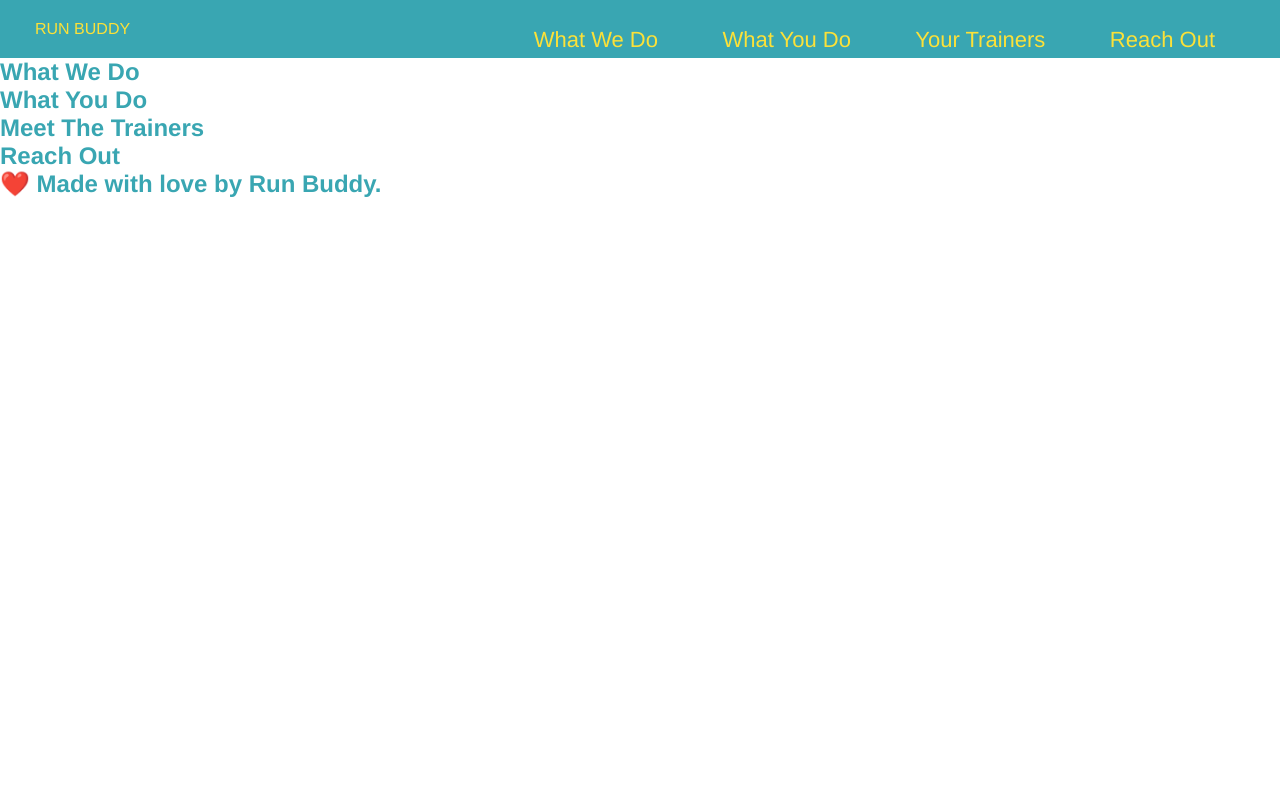
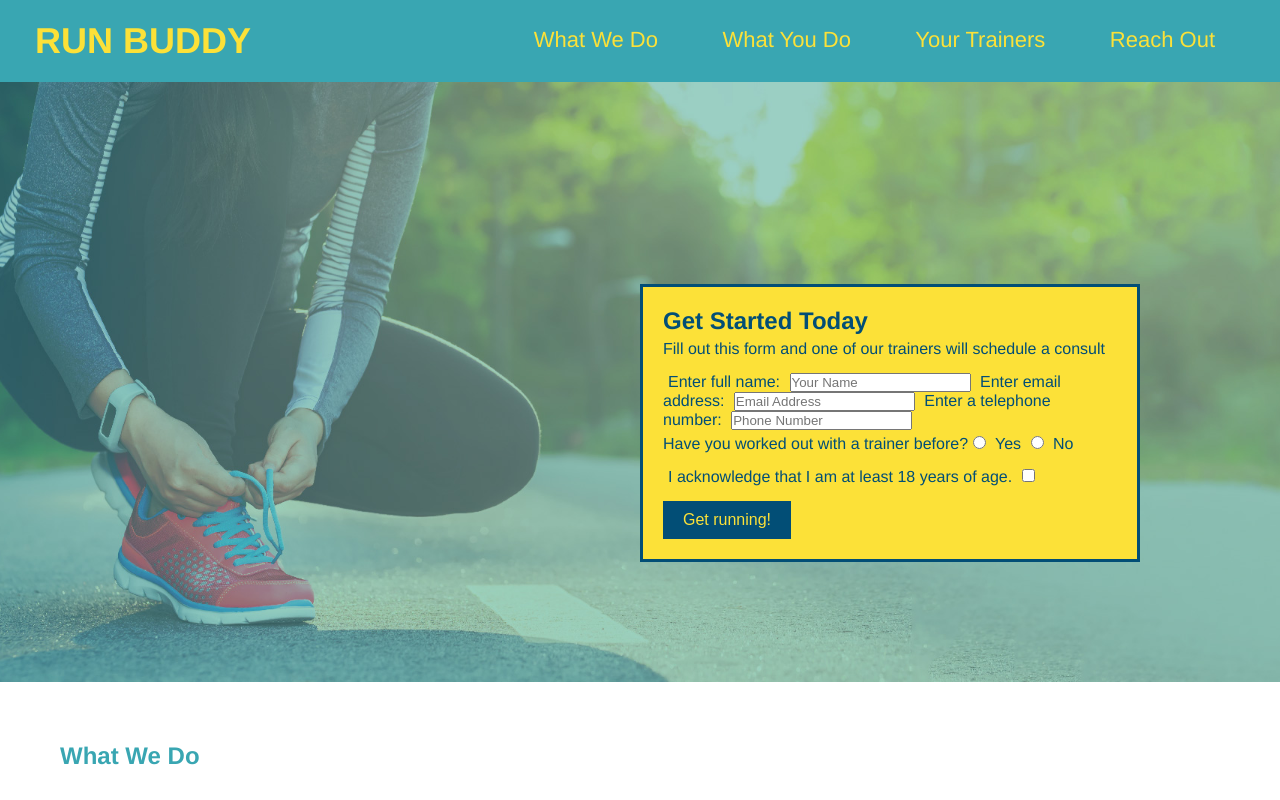
Before and after one commit to kjdodd91/run-buddy, a plain HTML site: page index.html in a window 1280 px wide. Shown: the top 800 px of the page. Drawn offline with Linux system fonts and the light colour scheme.

Commit message:
added css

```diff
--- a/assets/css/style.css
+++ b/assets/css/style.css
@@ -1,9 +1,8 @@
 * {
   margin: 0;
   padding: 0;
+  box-sizing: border-box;
 }
-
-
 
 body {
   /* more on this crazy alphanumerical value in a minute! */
@@ -24,7 +23,6 @@ header {
   margin: 0;
   display: inline;
 }
-
 header a {
   text-decoration: none;
   color: #fce138;
@@ -35,7 +33,6 @@ header {
   margin: 7px 0;
 }
 
-
 header nav ul li {
   display: inline;
 }
@@ -45,3 +42,84 @@ header {
   font-weight: lighter;
   font-size: 22px;
 }
+
+footer {
+  background: #fce138;
+  width: 100%;
+  padding: 40px 35px;
+}
+
+footer h2 {
+  display: inline;
+  color: #024e76;
+  font-size: 30px;
+  margin: 0;
+}
+
+footer div {
+  float: right;
+  line-height: 1.5;
+  text-align: right;
+}
+
+footer a {
+  color: #024e76;
+}
+
+section {
+  padding: 60px;
+
+}
+
+/* Hero Style Start */
+.hero {
+  background-image: url("../images/hero-bg.jpg");
+  height: 600px;
+  background-size: cover;
+  background-position: center;
+  position: relative;
+}
+/* Hero Style End */
+
+.hero-form {
+  border: 3px solid #024e76;
+  background-color: #fce138;
+  padding: 20px;
+  width: 500px;
+  color: #024e76;
+  position: absolute;
+  bottom: 120px;
+  right: 140px;
+}
+
+.hero-form h3 {
+  font-size: 24px;
+  margin: 0;
+}
+
+.hero-form p {
+  margin: 5px 0 15px 0;
+}
+
+.form-input {
+  border: 1px solid #024e76;
+  display: block;
+  padding: 7px 15px;
+  font-size: 16px;
+  color: #024e76;
+  width: 100%;
+  margin-bottom: 15px;
+}
+
+.hero-form label {
+  margin: 0 5px;
+}
+
+.hero-form button {
+  color: #fce138;
+  background-color: #024e76;
+  border: none;
+  padding: 10px 20px;
+  font-size: 16px;
+}
+/* HERO STYLES END */
--- a/index.html
+++ b/index.html
@@ -3,19 +3,18 @@
 
 <head>
   <meta charset="UTF-8" />
+  <title>Run Buddy</title>
   <link rel="stylesheet" href="./assets/css/style.css" />
-
-  <title>Run Buddy</title>
-
-
 </head>
 
 <body>
   <!-- navigation -->
   <header>
-
-        <a href="/">RUN BUDDY</a>
-      </h1>
+    <h1>
+      <a href="/">
+        RUN BUDDY
+      </a>
+    </h1>
     <nav>
       <!-- Unordered list element -->
       <ul>
@@ -38,7 +37,42 @@
   </header>
 
   <!-- hero/jumbotron -->
-  <section>
+  <section class="hero">
+    <div class="hero-form">
+      <h3>Get Started Today</h3>
+      <p>Fill out this form and one of our trainers will schedule a consult</p>
+    <!-- Add form element -->
+    <form>
+      <label for="name">Enter full name:</label>
+      <input type="text" placeholder="Your Name" name="name" id="name" />
+
+      <label for="email">Enter email address:</label>
+      <input type="email" placeholder="Email Address" name="email" id="email" />
+
+      <label for="phone">Enter a telephone number:</label>
+      <input type="tel" placeholder="Phone Number" name="phone" id="phone"/>
+      <p>
+        Have you worked out with a trainer before?
+        <input type="radio" name="trainer-confirm" id="trainer-yes" />
+        <label for="trainer-yes">Yes</label>
+        <input type="radio" name="trainer-confirm" id="trainer-no" />
+        <label for="trainer-no">No</label>
+      </p>
+      <p>
+        <label for="checkbox" >
+          I acknowledge that I am at least 18 years of age.
+        </label>
+        <input type="checkbox" name="age-confirm" id="checkbox" />
+      </p>
+      <button type="submit">
+        Get running!
+      </button>
+
+
+
+
+    </form>
+    </div>
   </section>
 
   <!-- "what we do" section -->
@@ -64,6 +98,10 @@
   <!-- footer -->
   <footer>
     <h2>❤️ Made with love by Run Buddy.</h2>
+    <div>
+      <a href="#">Read Our Privacy Policy</a><br />
+      &copy; 2019 Run Buddy, Inc.
+    </div>
   </footer>
 </body>
 
```
Also changed, not shown: assets/images/hero-bg.jpg (added). Lines whose indentation alone changed are shown as unchanged.
